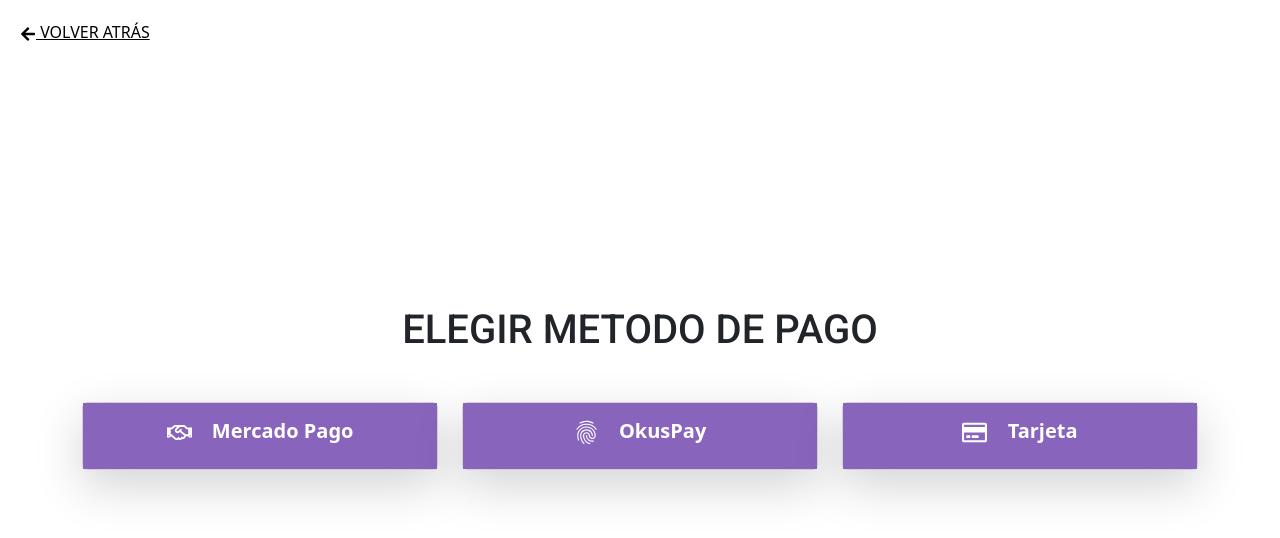
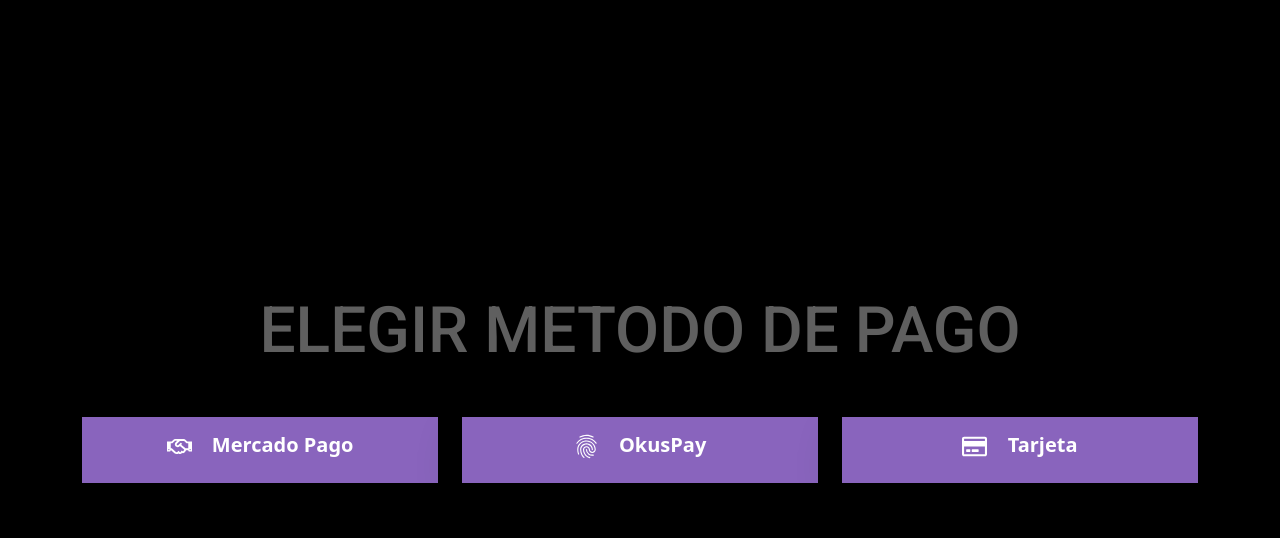
Before and after one commit to Ramasalerno/okus-pay-interface, a React (Vite) app: page /metodo-pago in a window 1280 px wide. Shown: the top 538 px of the page. Built offline with nearby package versions, Linux system fonts and the light colour scheme.

Commit message:
Realizo cambios esteticos y agrego variables de entorno

```diff
--- a/src/App.css
+++ b/src/App.css
@@ -5,6 +5,11 @@
   --clarito: #8964bd;
   --fondito: #000;
   ---fondito-claro: #f8f9fa;
+  ---color-titulos:  #5f5f5f;
+}
+
+.fondo {
+  background-color: var(--fondito);
 }
 
 
@@ -15,7 +20,17 @@
 
 .textoBienvenida{
   font-size: 7em;
-  color: #5f5f5f;
+  color: var(---color-titulos);
+}
+
+.seleccionText{
+  font-size: 4em;
+  color: var(---color-titulos);
+}
+
+.seleccionTitulo {
+  font-size: 4em ;
+  color: var(---color-titulos);
 }
 
 .contenedorComenzar {
@@ -48,6 +63,12 @@
   text-decoration: none;
   background-color: #8964bd;
   cursor: pointer;
+  border: none;
+  outline: none;
+}
+
+.botonMetodo{
+  border: none;
 }
 
 .botonSelectorPagos h5 {
--- a/src/components/Autenticacion.jsx
+++ b/src/components/Autenticacion.jsx
@@ -6,12 +6,12 @@
     const navigate = useNavigate();
 
     return (
-        <div className="d-flex justify-content-center align-items-center vh-100 bg-light position-relative">
+        <div className="d-flex justify-content-center align-items-center vh-100 position-relative fondo">
             {/* Botón Volver Atrás en la esquina superior izquierda */}
             <ButtonPrevious />
 
             <div className="text-center">
-                <h1 className="mb-4 text-uppercase">Coloque su mano en el dispositivo</h1>
+                <h1 className="mb-4 text-uppercase seleccionText">Coloque su mano en el dispositivo</h1>
                 <button
                     className="botonEscanearPalma"
                     onClick={() => navigate('/escaneando')}>
--- a/src/components/Carrito.jsx
+++ b/src/components/Carrito.jsx
@@ -14,12 +14,12 @@
     ];
 
     return (
-        <div>
+        <div className='fondo'>
             {/* Botón Volver Atrás en la esquina superior izquierda */}
             <ButtonPrevious />
 
             <div className="container vh-100 d-flex flex-column justify-content-center position-relative">
-                <h1 className="text-center mb-4 text-uppercase">Selecciona un rubro</h1>
+                <h1 className="text-center mb-4 text-uppercase seleccionText">Selecciona un rubro</h1>
                 <div className="row">
                     {productos.map(producto => (
                         <div key={producto.id} className="col-md-3 mb-4">
--- a/src/components/Gracias.jsx
+++ b/src/components/Gracias.jsx
@@ -5,36 +5,10 @@
     const [isAnimating, setIsAnimating] = useState(true); // Estado para controlar la animación
 
     useEffect(() => {
-        // Función para lanzar confetti
-        const launchConfetti = () => {
-            const duration = 0.1 * 1000; // Duración en milisegundos
-            const end = Date.now() + duration;
-
-            // Lanza confetti hasta que se cumpla la duración
-            (function frame() {
-                confetti({
-                    particleCount: 50,
-                    angle: 90,
-                    spread: 100,
-                    startVelocity: 50,
-                    decay: 0.9,
-                    scalar: 1.5,
-                    ticks: 60,
-                    zIndex: 0,
-                });
-
-                if (Date.now() < end) {
-                    requestAnimationFrame(frame);
-                }
-            })();
-        };
-
-        /* launchConfetti(); */ // Llama a la función para lanzar confetti
-
         // Cambiar el estado al finalizar la animación del círculo
         setTimeout(() => {
             setIsAnimating(false);
-        }, 3000); // Esperar 3 segundos antes de mostrar el contenido
+        }, 1000); // Esperar 3 segundos antes de mostrar el contenido
 
     }, []); // Solo se ejecuta una vez al montar el componente
 
@@ -42,10 +16,12 @@
         <div className="vh-100 position-relative">
             {/* Círculo de fondo */}
             {isAnimating && (
-                <div className="circle-animation">
+                <div>
+                    <div className="circle-animation">
+                    </div>
                     <h1
                         className="text-center text-uppercase"
-                        style={{ color: 'white', position: 'absolute', top: '50%', left: '50%', transform: 'translate(-50%, -50%)', fontSize: '0.5rem' }} // Ajustar tamaño aquí
+                        style={{ color: 'white', position: 'absolute', top: '50%', left: '50%', transform: 'translate(-50%, -50%)', fontSize: '2.3rem' }} // Ajustar tamaño aquí
                     >
                         Muchas gracias por su compra
                     </h1>
--- a/src/components/MetodoPago.jsx
+++ b/src/components/MetodoPago.jsx
@@ -27,31 +27,40 @@
     };
 
     return (
-        <div>
+        <div className='fondo'>
             <ButtonPrevious />
             <div className="container vh-100 d-flex flex-column justify-content-center position-relative">
                 {/* Botón Volver Atrás en la esquina superior izquierda */}
 
-                <h1 ref={headingRef} className="text-center mb-5">
+                <h1 ref={headingRef} className="text-center mb-5 seleccionTitulo">
                 <span>ELEGIR</span> <span>METODO</span> <span>DE</span> <span>PAGO</span>
                 </h1>
                 <div className="row">
-                    <div className="col-md-4">
-                        <div className="card shadow-lg mb-4" onClick={() => handlePago('mercado_pago')}>
+                    <div className="col-md-4 botonMetodo">
+                        <div className="card shadow-lg mb-4 botonMetodo" onClick={() => handlePago('mercado_pago')}
+                            style={{
+                                border: 'none',
+                              }}>
                             <div className="card-body text-center botonSelectorPagos">
                                 <h5 className="card-title"> <FaRegHandshake className="aumentoTam" /> Mercado Pago</h5>
                             </div>
                         </div>
                     </div>
                     <div className="col-md-4">
-                        <div ref={cardRef} className="card shadow-lg mb-4" onClick={() => handlePago('okuspay')}>
+                        <div ref={cardRef} className="card shadow-lg mb-4" onClick={() => handlePago('okuspay')}
+                            style={{
+                                border: 'none',
+                              }}>
                             <div className="card-body text-center botonSelectorPagos">
                                 <h5 className="card-title"><IoFingerPrintOutline className="aumentoTam" /> OkusPay</h5>
                             </div>
                         </div>
                     </div>
                     <div className="col-md-4">
-                        <div className="card shadow-lg mb-4" onClick={() => handlePago('tarjeta')}>
+                        <div className="card shadow-lg mb-4" onClick={() => handlePago('tarjeta')}
+                            style={{
+                                border: 'none',
+                              }}>
                             <div className="card-body text-center botonSelectorPagos">
                                 <h5 className="card-title"><FaRegCreditCard className="aumentoTam" /> Tarjeta</h5>
                             </div>
--- a/src/index.css
+++ b/src/index.css
@@ -1,18 +1,3 @@
-:root {
-  font-family: Inter, system-ui, Avenir, Helvetica, Arial, sans-serif;
-  line-height: 1.5;
-  font-weight: 400;
-
-  color-scheme: light dark;
-  color: rgba(255, 255, 255, 0.87);
-  background-color: #242424;
-
-  font-synthesis: none;
-  text-rendering: optimizeLegibility;
-  -webkit-font-smoothing: antialiased;
-  -moz-osx-font-smoothing: grayscale;
-}
-
 a {
   font-weight: 500;
   color: #646cff;
@@ -27,7 +12,7 @@
 body {
   margin: 0;
   font-family: 'Roboto', sans-serif;
-  background-color: #f8f9fa;
+  background-color: var(--fondito);
 }
 
 h1 {
```
